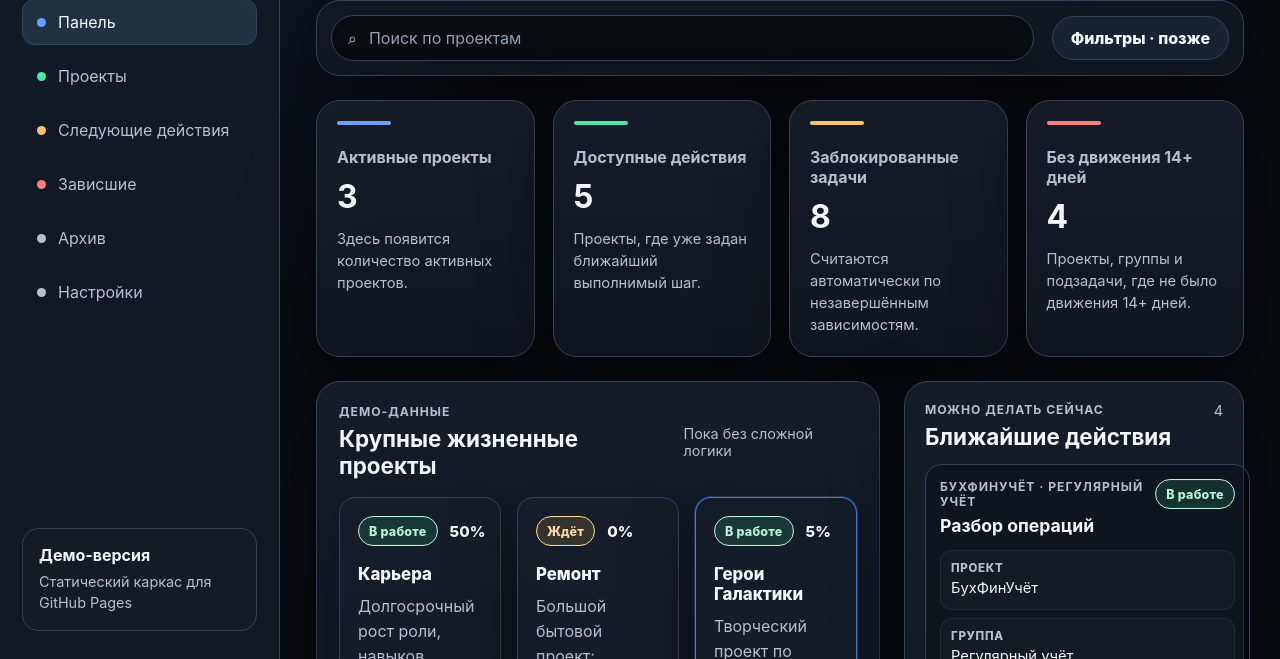
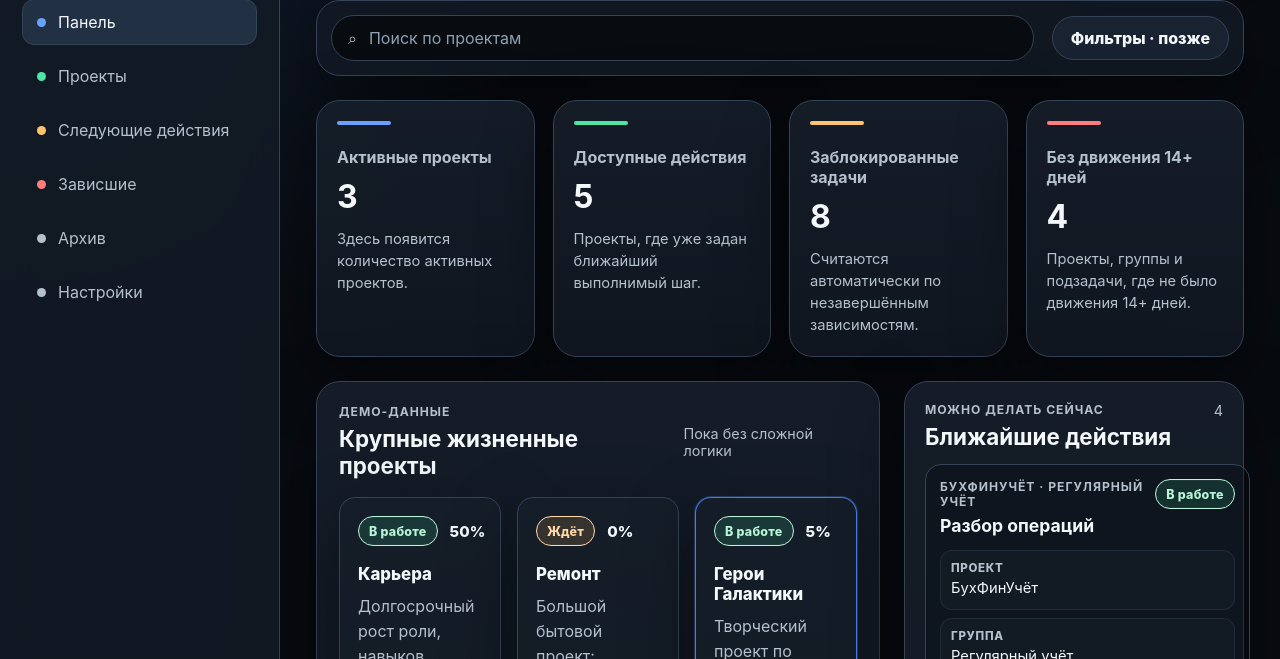
Before and after one commit to efimesupreme/tasker, a plain HTML site: page index.html in a window 1280 px wide. Shown: the part 141-800 px from the top of the page. Drawn offline with Linux system fonts and the light colour scheme.

Commit message:
Remove demo sidebar footer

```diff
--- a/index.html
+++ b/index.html
@@ -44,10 +44,6 @@
         </a>
       </nav>
 
-      <div class="sidebar__footer">
-        <p>Демо-версия</p>
-        <span>Статический каркас для GitHub Pages</span>
-      </div>
     </aside>
 
     <main class="main-content">
--- a/styles.css
+++ b/styles.css
@@ -143,25 +143,6 @@ h1 {
 .menu__dot--orange { background: var(--orange); }
 .menu__dot--red { background: var(--red); }
 
-.sidebar__footer {
-  margin-top: auto;
-  padding: 16px;
-  border: 1px solid var(--border);
-  border-radius: var(--radius-md);
-  background: rgba(21, 29, 40, 0.72);
-}
-
-.sidebar__footer p {
-  margin-bottom: 6px;
-  font-weight: 700;
-}
-
-.sidebar__footer span {
-  color: var(--muted);
-  font-size: 0.9rem;
-  line-height: 1.5;
-}
-
 .main-content {
   width: min(1180px, 100%);
   margin: 0 auto;
@@ -1440,10 +1421,6 @@ summary:focus-visible {
     white-space: nowrap;
   }
 
-  .sidebar__footer {
-    margin-top: 0;
-  }
-
   .main-content {
     width: 100%;
     padding: 22px 16px 28px;
```
